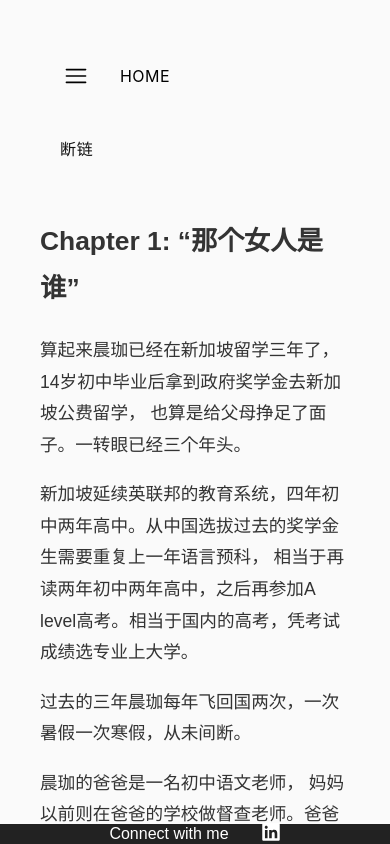
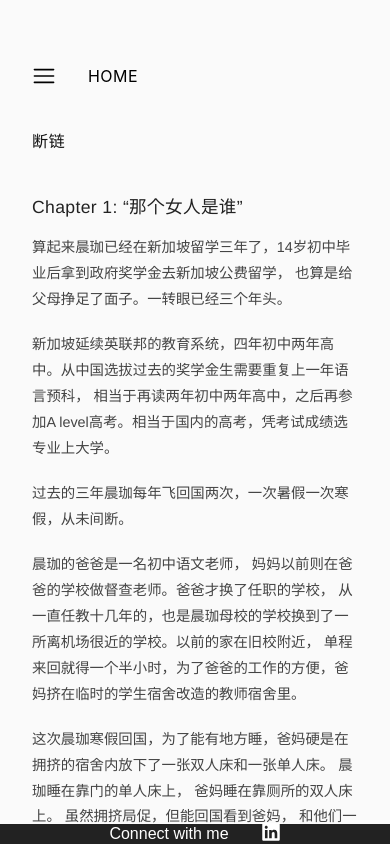
Before and after one commit to 1-Yijia/mysite, a React (Create React App) app: page /stories/DuanLian/1 in a window 390 px wide. Built offline with nearby package versions, Linux system fonts and the light colour scheme.

Commit message:
Style laptop version css and finetuning

```diff
--- a/src/components/ChapterSidebar.css
+++ b/src/components/ChapterSidebar.css
@@ -1,20 +1,20 @@
 .chapter-sidebar {
-  width: 240px;
+  width: 200px;
   transition: width 0.3s ease, opacity 0.3s ease;
   margin-top: 4rem;
   overflow: hidden;
   position: sticky;
-  /* <-- keep sidebar visible while scrolling on desktop */
   left: 6rem;
-  height: calc(100vh - 5rem);
-  /* fill viewport height minus header */
+  height: auto;
+  max-height: none;
+  overflow-y: visible;
+  overflow-x: hidden;
 }
 
 .chapter-sidebar.collapsed {
   width: 0;
   opacity: 0;
   pointer-events: none;
-  /* disables interaction */
 }
 
 .chapter-sidebar.minimal {
@@ -32,7 +32,6 @@
   font-weight: 600;
   cursor: pointer;
   user-select: none;
-  padding: 0.5rem 1rem;
 }
 
 .chapter-sidebar-list {
@@ -44,18 +43,12 @@
   z-index: 999;
 }
 
-/* .chapter-sidebar h3 {
-  margin-bottom: 1.5rem;
-  font-size: 1.5rem;
-  font-weight: 600;
-  background: none;
-} */
-
 .chapter-sidebar ul {
   list-style: none;
   padding: 0;
   margin: 0;
-  /* reset */
+  width: 100%;
+  box-sizing: border-box;
 }
 
 .chapter-sidebar li {
@@ -83,11 +76,7 @@
     margin-top: 1.5rem;
     overflow-y: visible;
     position: static;
-    /* no sticky on mobile */
     height: auto;
-    /* reset height */
-    padding: 0 1rem;
-    /* horizontal padding only */
     transition: opacity 0.3s ease;
   }
 
@@ -114,21 +103,11 @@
     display: block;
   }
 
-  /* .chapter-sidebar h3 {
-    font-size: 1rem;
-    text-align: left;
-    margin-bottom: 1rem;
-    margin-bottom: 0.5rem;
-    padding-left: 0.25rem;
-    font-weight: 500;
-    letter-spacing: 0.05em;
-  } */
-
   .chapter-sidebar-title {
   font-size: 1rem;
   text-align: left;
   margin-bottom: 0.75rem;
-  padding-left: 0.25rem;
+  padding-left: 0;
   font-weight: 500;
   letter-spacing: 0.05em;
   color: #111;
--- a/src/components/HamburgerMenu.css
+++ b/src/components/HamburgerMenu.css
@@ -27,7 +27,7 @@
 
 .hamburger-aligned {
   padding-left: 6rem;
-  padding-right: 2rem;
+  padding-right: 6rem;
   padding-top: 2rem;
   max-width: 1200px;
   margin: 0 auto;
@@ -68,7 +68,7 @@
 /* ✅ Mobile-only tweaks */
 @media (max-width: 768px) {
 .hamburger-aligned {
-  padding-left: 4rem;
+  padding-left: 2rem;
   padding-right: 2rem;
   padding-top: 2rem;
   max-width: 1200px;
--- a/src/pages/Stories/DuanLian/ChapterPage.css
+++ b/src/pages/Stories/DuanLian/ChapterPage.css
@@ -6,28 +6,57 @@
   max-width: 1200px;
   /* ✅ SAME */
   margin: 0 auto;
-  padding: 0 2rem;
+  /* padding: 0 2rem; */
   min-height: 100vh;
 }
 
 .chapter-content {
   flex: 1;
-  padding: 4rem 5rem;
+  padding: 4rem 0;
   color: #333;
   overflow-y: auto;
   font-size: 1.1rem;
   line-height: 1.8;
 }
 
+.chapter-content h2 {
+  font-size: 1.4rem;
+  font-weight: 500;
+  line-height: 1.4;
+  letter-spacing: 0.02em;
+  margin-bottom: 1.5rem;
+  color: #222;
+  font-family: 'Helvetica Neue', 'Segoe UI', Roboto, sans-serif;
+}
+
+.chapter-content p {
+  font-size: 1.05rem;
+  line-height: 1.8;
+  margin-bottom: 1.4rem;
+  color: #444;
+  font-family: 'Helvetica Neue', 'Segoe UI', Roboto, sans-serif;
+}
+
+
 /* ✅ Mobile styles */
 @media (max-width: 768px) {
   .chapter-page {
     flex-direction: column;
-    padding: 0 0.5rem;
+    padding: 0;
     box-sizing: border-box;
   }
 
   .chapter-content {
     padding: 0;
   }
+
+    .chapter-content h2 {
+    font-size: 1.1rem;
+    margin-bottom: 1rem;
+  }
+
+  .chapter-content p {
+    font-size: 0.9rem;
+    margin-bottom: 1.2rem;
+  }
 }
--- a/src/pages/Stories/stories.css
+++ b/src/pages/Stories/stories.css
@@ -3,8 +3,7 @@
   flex-direction: row;
   max-width: 1200px;
   margin: 0;
-  padding: 0 2rem;
-  justify-content: center;
+  /* justify-content: center; */
   align-items: flex-start;
   min-height: 100vh;
   box-sizing: border-box;
@@ -61,7 +60,7 @@
 @media (max-width: 768px) {
   .stories-container {
     flex-direction: column;
-    padding: 0 0.5rem;
+    padding: 0;
   }
 
   .chapter-sidebar {
@@ -71,7 +70,7 @@
   .stories-grid-wrapper {
     max-width: 960px;
     width: 100%;
-    padding: 0 0.5rem;
+    padding: 0;
     margin: 0 auto;
     box-sizing: border-box;
   }
@@ -82,13 +81,12 @@
     gap: 2.5rem 0.5rem;
     width: 100%;
     box-sizing: border-box;
-    /* padding: 0 2rem;
-    margin: 0 auto; */
+    padding: 0;
   }
 
   .chapter-card {
-    width: 150px;
-    height: 80px;
+    width: 100%;
+    height: auto;
     font-size: 0.85rem;
     padding: 0.8rem;
     box-sizing: border-box;
```
